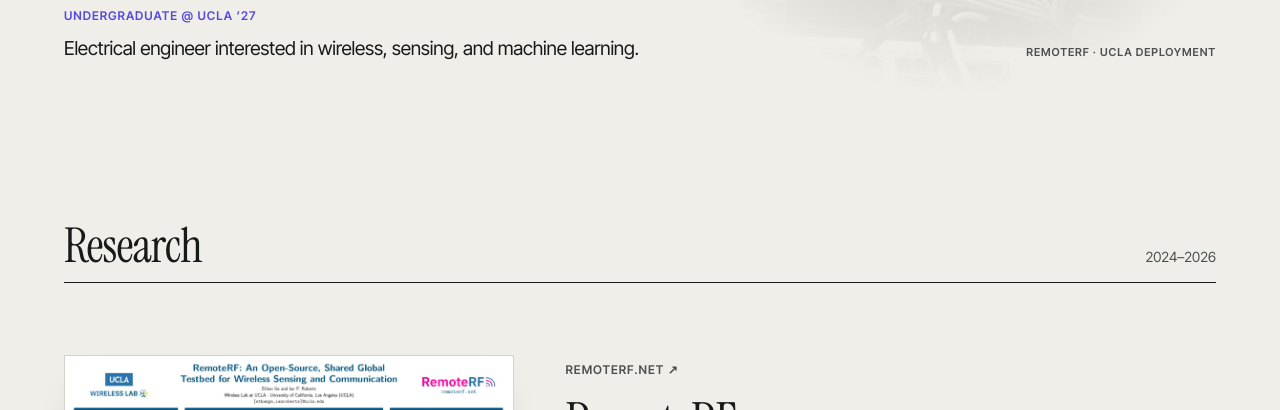
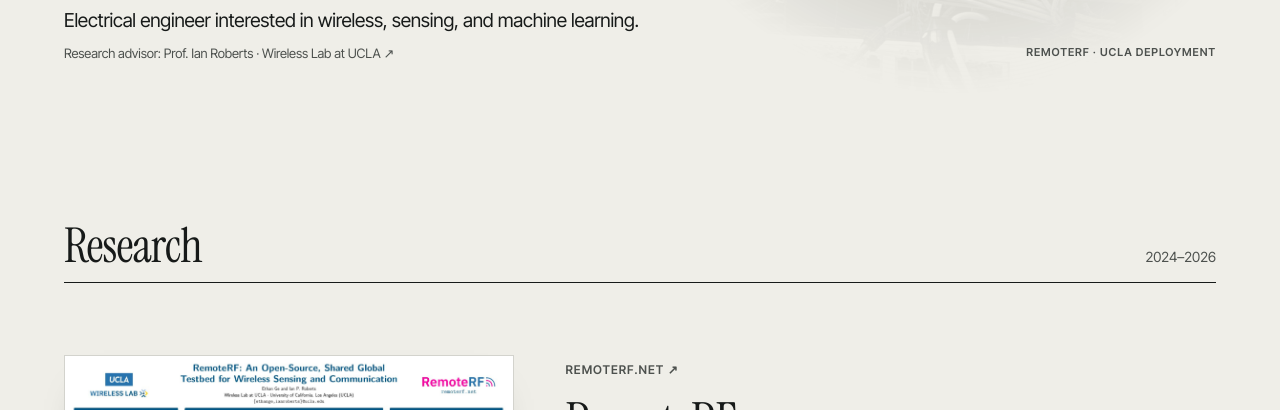
Before and after one commit to ethange1/personal_website, a plain HTML site: page index.html in a window 1280 px wide. Shown: the part 690-1100 px from the top of the page. Drawn offline with Linux system fonts and the light colour scheme.

Commit message:
Update index.html

```diff
--- a/index.html
+++ b/index.html
@@ -42,6 +42,9 @@
     .hero-foot .intro { max-width:none; }
     .hero-foot .intro .cap { display:block; color:var(--violet); margin-bottom:10px; }
     .hero-foot .intro p { margin:0; max-width:none; font-size:clamp(16px,1.5vw,20px); line-height:1.4; letter-spacing:-.01em; }
+    .hero-foot .intro .advisor { margin-top:10px; font-size:13px; line-height:1.4; color:var(--muted); }
+    .advisor a { pointer-events:auto; }
+    .advisor a:hover { color:var(--violet); }
     .legend { font-size:11px; color:var(--muted); text-align:right; font-variant-numeric:tabular-nums; }
     .sec { padding:clamp(64px,9vw,112px) var(--pad) 0; }
     .sec-head { display:flex; justify-content:space-between; align-items:baseline; border-bottom:1px solid var(--ink); padding-bottom:12px; margin-bottom:8px; }
@@ -154,7 +157,7 @@
       <div class="hero-text">
         <h1>Making sense<br>of the <em>unseen.</em></h1>
         <div class="hero-foot">
-          <div class="intro"><span class="cap">Undergraduate @ UCLA ’27</span><p>Electrical engineer interested in wireless, sensing, and machine learning.</p></div>
+          <div class="intro"><span class="cap">Undergraduate @ UCLA ’27</span><p>Electrical engineer interested in wireless, sensing, and machine learning.</p><p class="advisor">Research advisor: <a href="https://ianproberts.com/">Prof. Ian Roberts</a> · <a href="https://wireless.ee.ucla.edu/">Wireless Lab at UCLA ↗</a></p></div>
           <div class="legend cap">RemoteRF · UCLA deployment</div>
         </div>
       </div>
```
